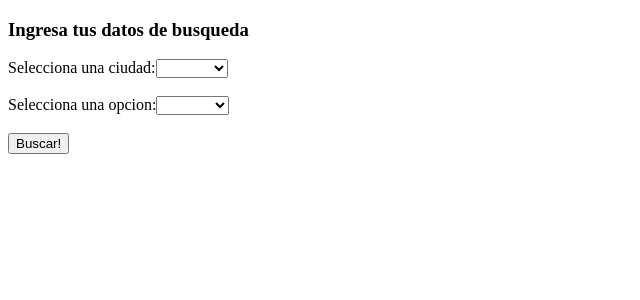
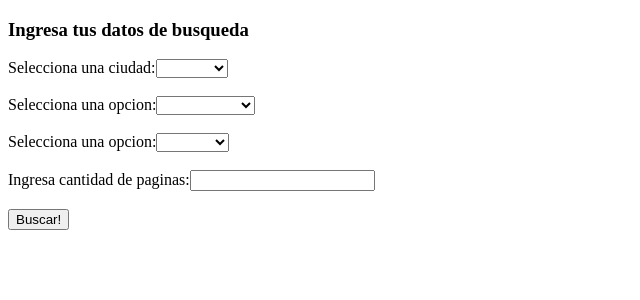
Before and after one commit to felipemontes/house_finder, a React (Create React App) app in the folder client/: page / in a window 1280 px wide. Shown: the top 300 px of the page, without its empty margins (0-640 px from the left). Built offline with nearby package versions, Linux system fonts and the light colour scheme.

Commit message:
[Add]: created new input fields

```diff
--- a/client/src/components/Form.js
+++ b/client/src/components/Form.js
@@ -5,6 +5,8 @@ export default class Form extends Component {
   state = {
     city: "",
     option: "",
+    property: "",
+    quantity: "",
   };
 
   onChange = (event) => {
@@ -18,6 +20,8 @@ export default class Form extends Component {
     const inf = {
       city: this.state.city,
       option: this.state.option,
+      property: this.state.property,
+      quantity: this.state.quantity,
     };
     const response = await axios.post("http://localhost:3001/", inf);
     console.log(response.status);
@@ -45,6 +49,20 @@ export default class Form extends Component {
           <label>
             Selecciona una opcion:
             <select
+              name="property"
+              value={this.state.property}
+              onChange={this.onChange}
+            >
+              <option value=""></option>
+              <option value="apartamento">Apartamento</option>
+              <option value="casa">Casa</option>
+            </select>
+          </label>
+          <br />
+          <br />
+          <label>
+            Selecciona una opcion:
+            <select
               name="option"
               value={this.state.option}
               onChange={this.onChange}
@@ -56,6 +74,17 @@ export default class Form extends Component {
           </label>
           <br />
           <br />
+          <label>
+            Ingresa cantidad de paginas:
+            <input
+              type="text"
+              name="quantity"
+              value={this.state.quantity}
+              onChange={this.onChange}
+            />
+          </label>
+          <br />
+          <br />
           <button type="submit">Buscar!</button>
         </form>
       </div>
```
